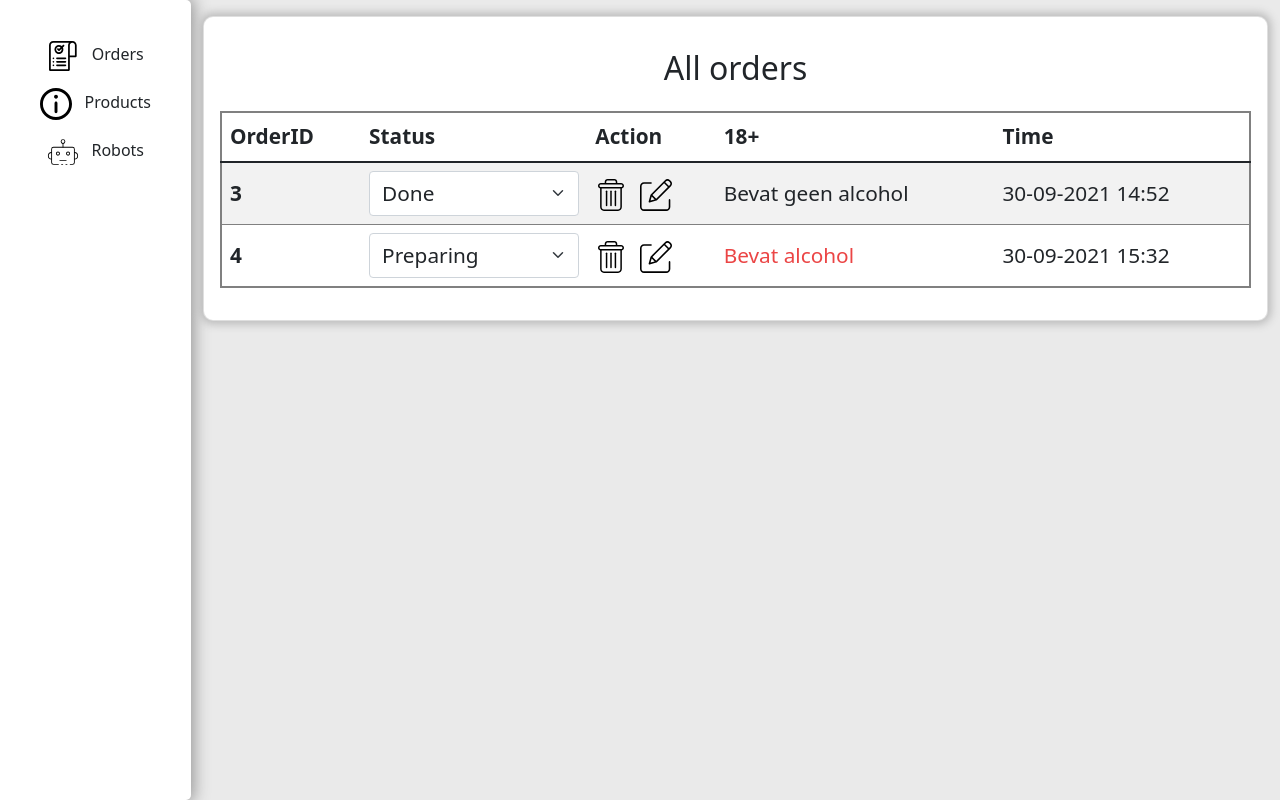
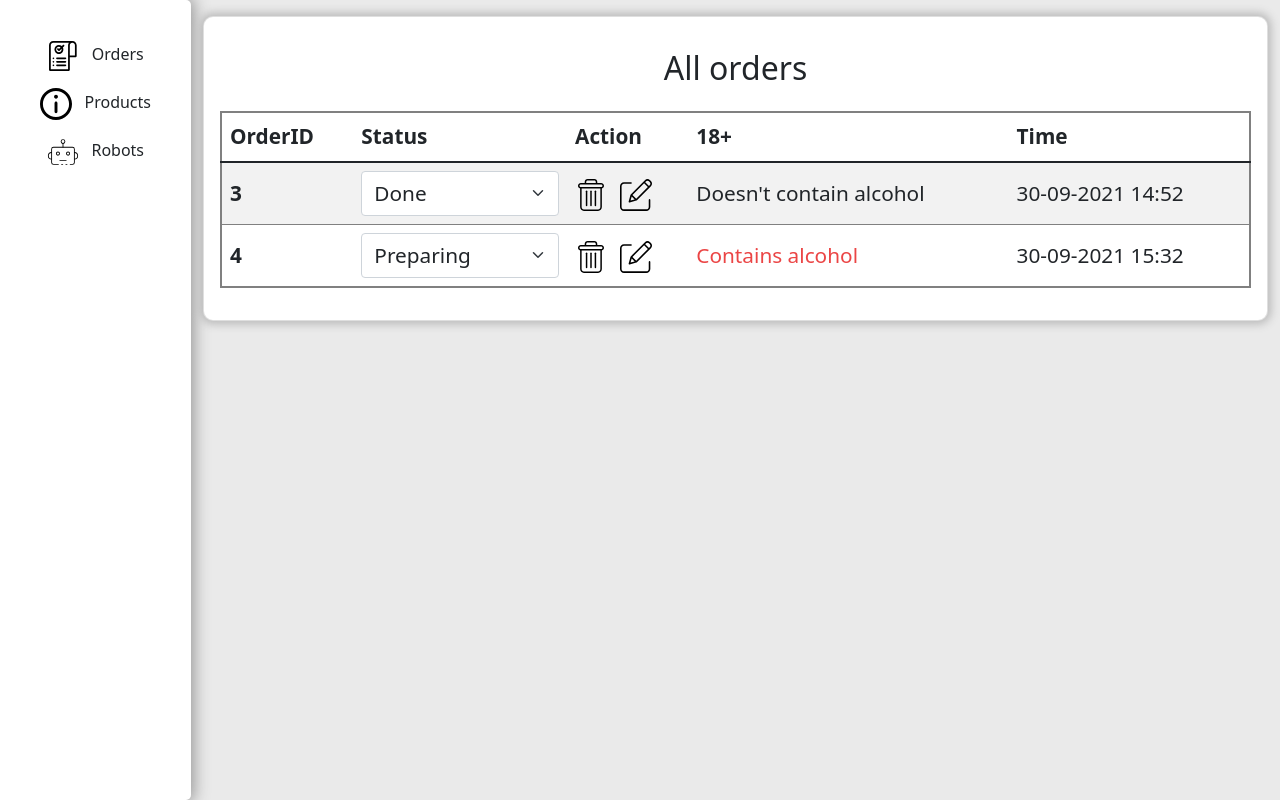
Before and after one commit to horeca-robot/bartender-app-frontend, a Vue app: page /orders in a window 1280 px wide. Built offline with nearby package versions, Linux system fonts and the light colour scheme.

Commit message:
Translation fix

```diff
--- a/src/views/Orders.vue
+++ b/src/views/Orders.vue
@@ -29,8 +29,8 @@
                                                 </select>
                                             </td>
                                             <td><img class="icon mt-1" src="/assets/img/delete.svg"> &nbsp; <img class="icon mt-1" src="/assets/img/edit.svg"></td>
-                                            <td v-if="order.alcohol" class="textTable trueAlcohol">Bevat alcohol</td>
-                                            <td v-else class="textTable falseAlcohol">Bevat geen alcohol</td>
+                                            <td v-if="order.alcohol" class="textTable trueAlcohol">Contains alcohol</td>
+                                            <td v-else class="textTable falseAlcohol">Doesn't contain alcohol</td>
                                             <td class="textTable">{{ order.created_at }}</td>
                                         </tr>
                                     </tbody>
```
